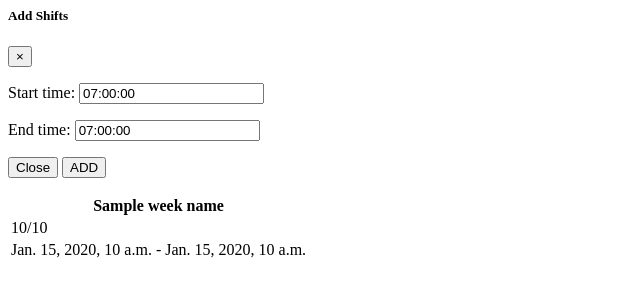
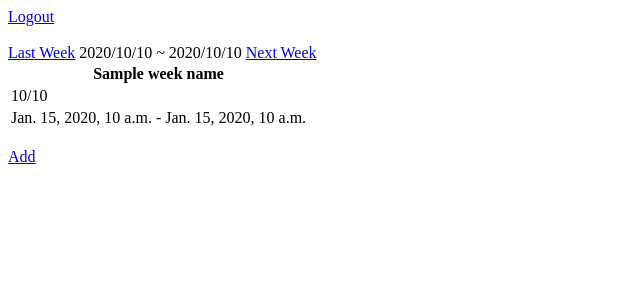
Before and after one commit to kyoko020208/ShiftApp_r1_rep, a Django app: template mysite/shifts/templates/shifts/index.html in a window 1280 px wide. Shown: the top 300 px of the page, without its empty margins (0-640 px from the left). Run offline with Django 3.2, Linux system fonts and the light colour scheme; tables that the repository leaves empty hold one stand-in row (values such as "Sample post"); the template is opened without the code that fills it: values that come from a table or form of the project are taken from there, most other values are stand-ins (such as "Sample title", 1, 10 or a date in 2020).

Commit message:
Initial Verstion

```diff
--- a/mysite/shifts/forms.py
+++ b/mysite/shifts/forms.py
@@ -1,26 +1,26 @@
 from django import forms
 
 from shifts.models import Schedule
+from django.utils import timezone
 from accounts.models import UserManager
 
 class ShiftAddForm(forms.ModelForm):
     class Meta:
         model = Schedule
-        fields = ('start_time', 'end_time', )
+        fields = ('start_time', 'end_time', 'date', )
 
     def __init__(self, *args, **kwargs):
+        self._user = kwargs.pop('user')
         super(ShiftAddForm, self).__init__(*args, **kwargs)
-        self.fields['start_time'].widget.attrs = {'placeholder' : 'Start time'}
+        self.fields['start_time'].widget.attrs = {'placeholder': 'Start time'}
         self.fields['start_time'].auto_focus = True
-        self.fields['end_time'].widget.attrs = {'placeholder' : 'End Time'}
+        self.fields['end_time'].widget.attrs = {'placeholder': 'End Time'}
         self.fields['end_time'].auto_focus = True
-
+        self.fields['date'].widget.attrs = {'placeholder': 'timezone.now'}
 
     def save(self, commit=True):
-        shift = super(ShiftAddForm, self).save(commit=False)
-        get_shift_id = list(Schedule.objects.filter(shift=shift).values('pk'))
-        shift.shift_id = get_shift_id[0]['pk']
-        shift.user = self.user
+        shift_info = super(ShiftAddForm, self).save(commit=False)
+        shift_info.user = self._user
         if commit:
-            shift.save()
-        return shift
+            shift_info.save()
+        return shift_info
--- a/mysite/shifts/models.py
+++ b/mysite/shifts/models.py
@@ -7,11 +7,16 @@ from accounts.models import UserManager
 class Manager(models.Model):
     manager = models.ForeignKey(UserManager, on_delete=models.CASCADE)
 
+    def __str__(self):
+        return self.manager
+
 
 class Schedule(models.Model):
+    class Meta:
+        db_table = 'schedule'
     start_time = models.TimeField('start time', default=datetime.time(7,0,0))
     end_time = models.TimeField('end time', default=datetime.time(7,0,0))
-    date = models.DateField('date')
+    date = models.DateField('date', default=timezone.now)
     created_at = models.DateField('date modified', default=timezone.now)
 
     def __str__(self):
--- a/mysite/shifts/templates/shifts/index.html
+++ b/mysite/shifts/templates/shifts/index.html
@@ -1,16 +1,10 @@
 {% block content %}
-
-<div class="modal fade" tabindex="-1" role="form" id="add-shift">
-    <div class="modal-dialog" role="document">
-        <div class="modal-content">
-            {% include 'shifts/shiftsadd.html' %}
-        </div>
-    </div>
-</div>
-
-<!--<a href = "{% url 'shifts:index' week.previous.year week.previous.month week.previous.day %}">Last Week</a>-->
-<!--{{ week.first | date:"Y/m/d" }} ~ {　week.last | date:"Y/m/d" }}-->
-<!--<a href = "{% url 'shifts:index' week.next.year week.next.month week.next.day %}">Next Week</a>-->
+<a href="/accounts/logout">Logout</a>
+<br>
+<br>
+<a href="{% url 'shifts:index' week.previous.year week.previous.month week.previous.day %}">Last Week</a>
+{{ week.first | date:"Y/m/d" }} ~ {{ week.last | date:"Y/m/d" }}
+<a href="{% url 'shifts:index' week.next.year week.next.month week.next.day %}">Next Week</a>
 
 <table class="table table-bordered">
     <thead>
@@ -37,6 +31,7 @@
             {% endfor %}
         </tr>
         <tr>
+            {% if not week.schedule_list == None %}
                 {% for day_schedule_list in week.schedule_list %}
                     <td>
                         {% for s in day_schedule_list %}
@@ -44,7 +39,14 @@
                         {% endfor %}
                     </td>
                 {% endfor %}
+            {% else %}
+                <td>
+                    null
+                </td>
+            {% endif %}
         </tr>
 </tbody>
 </table>
+<br>
+<a href="{% url 'shifts:shiftsadd' %}">Add</a>
 {% endblock %}
--- a/mysite/shifts/templates/shifts/shiftsadd.html
+++ b/mysite/shifts/templates/shifts/shiftsadd.html
@@ -3,18 +3,18 @@
 <body>
     <form method="post" action="{% url 'shifts:shiftsadd' %}">
         {% csrf_token %}
-        <div class="modal-header">
-            <h5 class="modal-title">Add Shifts</h5>
-            <button type="button" class="close" data-dismiss="modal" aria-label="Close">
+        <div>
+            <h5>Add Shifts</h5>
+            <button type="button">
                 <span aria-hidden="true">&times;</span>
             </button>
         </div>
-        <div class="modal-body">
+        <div>
             {{ form.as_p }}
         </div>
-        <div class="modal-footer">
-            <button type="button" class="btn btn-default" data-dismiss="modal">Close</button>
-            <button type="submit" class="submit-btn btn-primary">ADD <i class="fa fa-plus"></i></button>
+        <div>
+            <input type="button" value="Close" onClick="location.href='shifts/index.html">
+            <button type="submit">ADD <i class="fa fa-plus"></i></button>
         </div>
     </form>
 </body>
--- a/mysite/shifts/urls.py
+++ b/mysite/shifts/urls.py
@@ -6,6 +6,7 @@ app_name = 'shifts'
 
 urlpatterns=[
     path('index/', views.HomeView.as_view(), name='index'),
+    path('index/<int:year>/<int:month>/<int:day>/', views.HomeView.as_view(), name='index'),
     path('index/shiftsadd/', views.ShiftAddView.as_view(), name='shiftsadd')
     #path('availability/', views.Availavility.as_view(), name='logout'),
 ]
```
Also changed, not shown: mysite/shifts/views.py (+18 -15 lines). Lines whose indentation alone changed are shown as unchanged.
